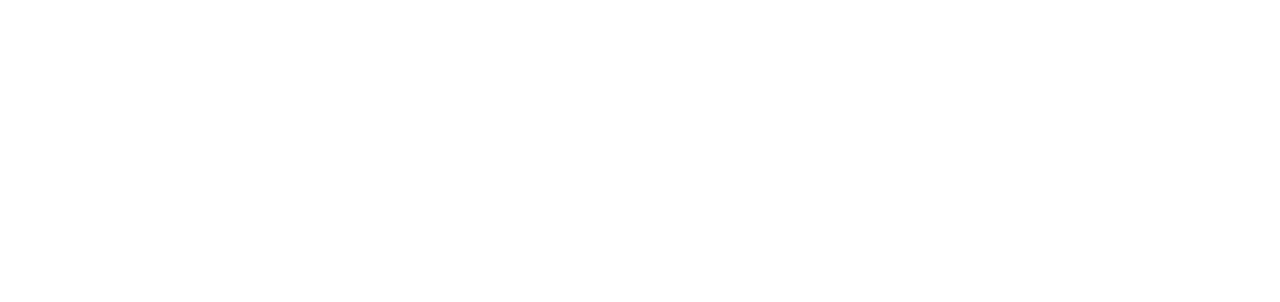
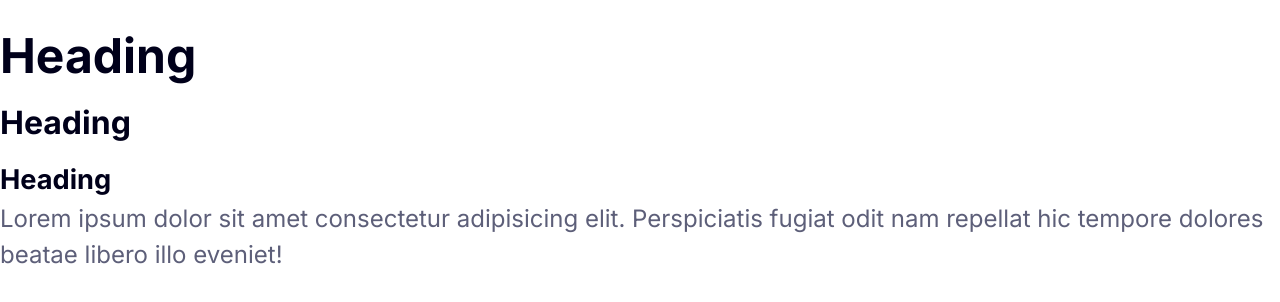
Before and after one commit to samimkabiru/news-homepage, a plain HTML site: page index.html in a window 1280 px wide. Drawn offline with Linux system fonts and the light colour scheme.

Commit message:
Define the typography.

```diff
--- a/css/styles.css
+++ b/css/styles.css
@@ -0,0 +1,48 @@
+*,
+*::before,
+*::after {
+  box-sizing: border-box;
+}
+
+/* Typography */
+
+html {
+  font-size: 62.5;
+}
+
+body {
+  font-family: "Inter", Arial, Helvetica, sans-serif;
+  font-size: 1.5rem;
+  color: hsl(236, 13%, 42%);
+  line-height: 1.5;
+}
+
+h1,
+h2,
+h3 {
+  color: hsl(240, 100%, 5%);
+  line-height: 1;
+  margin-bottom: 0.5rem;
+}
+
+h1 {
+  font-size: 2.3rem;
+}
+
+h2 {
+  font-size: 2rem;
+}
+
+h3 {
+  font-size: 1.7rem;
+}
+
+p {
+  margin: 0;
+}
+
+@media screen and (min-width: 1024px) {
+  h1 {
+    font-size: 3rem;
+  }
+}
--- a/index.html
+++ b/index.html
@@ -6,6 +6,20 @@
     <title>Document</title>
     <link rel="stylesheet" href="css/normalize.css" />
     <link rel="stylesheet" href="css/styles.css" />
+    <link rel="preconnect" href="https://fonts.googleapis.com" />
+    <link rel="preconnect" href="https://fonts.gstatic.com" crossorigin />
+    <link
+      href="https://fonts.googleapis.com/css2?family=Inter:ital,opsz,wght@0,14..32,100..900;1,14..32,100..900&display=swap"
+      rel="stylesheet"
+    />
   </head>
-  <body></body>
+  <body>
+    <h1>Heading</h1>
+    <h2>Heading</h2>
+    <h3>Heading</h3>
+    <p>
+      Lorem ipsum dolor sit amet consectetur adipisicing elit. Perspiciatis
+      fugiat odit nam repellat hic tempore dolores beatae libero illo eveniet!
+    </p>
+  </body>
 </html>
```
